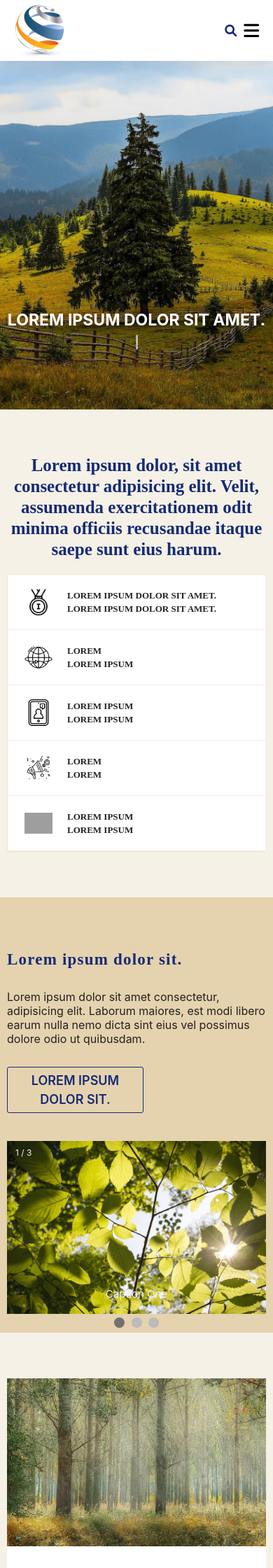
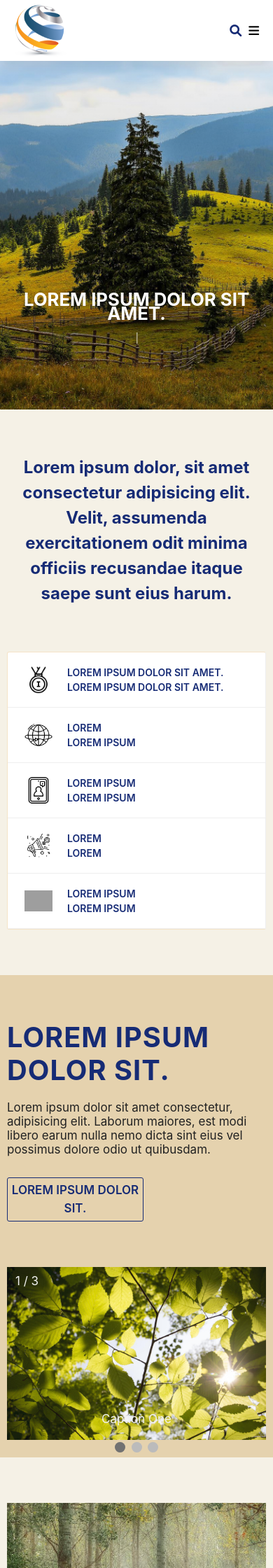
Before and after one commit to nthieu01072016/My-Viet-group-jsc, a PHP site: page / in a window 390 px wide. Shown: the top 2240 px of the page at 70% size. Run offline with PHP 8.4, Linux system fonts and the light colour scheme; some libraries are stand-ins or nearby versions; grey boxes are pictures that could not be loaded.

Commit message:
Add files via upload

```diff
--- a/css/style.css
+++ b/css/style.css
@@ -1,24 +1,82 @@
-/* ======================================================REUSED====================================================== */
+/*-----------------------------------*\
+  #RESET
+\*-----------------------------------*/
 
-* {
+*,
+*::before,
+*::after {
+    margin: 0;
+    padding: 0;
+    -webkit-box-sizing: border-box;
     box-sizing: border-box;
 }
 
 a {
     text-decoration: none;
-    color: #337ab7;
 }
 
-ul {
+li {
     list-style: none;
-    padding: 0;
 }
 
+button {
+    background: none;
+    font: inherit;
+    border: none;
+    cursor: pointer;
+}
+
+img,
+ion-icon,
+button,
+a {
+    display: block;
+}
+
+span {
+    display: inline-block;
+}
 
 html {
-    overflow-x: hidden;
-    font-size: 18px;
+    font-family: "Poppins", sans-serif;
+    -ms-scroll-chaining: none;
+    overscroll-behavior: contain;
+    font-size: 17px;
 }
+
+input {
+    display: block;
+    width: 100%;
+    font: inherit;
+}
+
+input::-webkit-input-placeholder {
+    font: inherit;
+}
+
+input::-moz-placeholder {
+    font: inherit;
+}
+
+input:-ms-input-placeholder {
+    font: inherit;
+}
+
+input::-ms-input-placeholder {
+    font: inherit;
+}
+
+input::placeholder {
+    font: inherit;
+}
+
+body {
+    background: var(--white);
+}
+
+/* ======================================================REUSED====================================================== */
+
+
 
 .container {
     max-width: 1170px;
@@ -218,7 +272,6 @@ body {
     position: absolute;
     text-transform: uppercase;
     font-weight: bold;
-    font-size: 40px;
     line-height: 47px;
     letter-spacing: .03em;
     color: #fff;
@@ -226,17 +279,20 @@ body {
     left: 50%;
     transform: translate(-50%, -50%);
     text-align: center;
+    font-size: 34px;
 }
 
 /*======================================================ANIMATE-TEXT====================================================== */
 
-#content .banner h1 {
+#content .banner #text-animate {
     position: absolute;
     bottom: 12%;
     left: 50%;
     transform: translate(-50%, -50%);
     color: #fff;
-    font-size: 20px;
+    font-weight: bold;
+    font-size: 24px;
+    font-family: times new roman;
 }
 
 
@@ -254,23 +310,23 @@ body {
 
 #content .slogan {
     font-weight: bold;
-    font-size: 25px;
     line-height: 120%;
     text-align: center;
     color: #162b75;
-    font-family: 'GaramondPremrPro';
     margin: 65px 0;
 }
 
 #content .slogan .box-1 {
     max-width: 820px;
     margin: 0px auto;
+    font-size: 24px;
+    line-height: 1.5;
 }
 
 #content .slogan .box-2 {
     background: #fff;
     border-radius: 3px;
-    margin: 20px auto;
+    margin: 65px auto;
     border: 1px solid #dca4474d;
     display: flex;
     border-right: 1px solid #eeeeee;
@@ -294,12 +350,12 @@ body {
 #content .slogan .box-2 a div {
     text-align: left;
     font-weight: 600;
-    font-size: 13px;
     line-height: 150%;
-    color: #222;
+    color: #162b75;
     text-transform: uppercase;
     flex-grow: 1;
     padding-left: 10px;
+    font-size: 14px;
 }
 
 #content .slogan .box-2 a:hover {
@@ -317,25 +373,24 @@ body {
 
 .box-4 .box-4-1 {
     margin: 0px auto;
-    margin-bottom: 40px;
+    margin-bottom: 65px;
 }
 
 .box-4 .box-4-1 .box-4-1-1 {
     max-width: 506px;
     font-weight: bold;
-    font-size: 40px;
     line-height: 47px;
     letter-spacing: .03em;
     color: #162b75;
-    font-family: 'GaramondPremrPro';
     margin-bottom: 20px;
+    font-size: 34px;
+    text-transform: uppercase;
 }
 
 .box-4 .box-4-1 .box-4-1-2 {
     max-width: 506px;
     font-style: normal;
     font-weight: normal;
-    font-size: 13px;
     line-height: 20px;
     color: #222;
     margin-bottom: 30px;
@@ -383,7 +439,6 @@ body {
 /* Caption text */
 .text {
     color: #f2f2f2;
-    font-size: 15px;
     padding: 8px 12px;
     position: absolute;
     bottom: 8px;
@@ -394,7 +449,6 @@ body {
 /* Number text (1/3 etc) */
 .numbertext {
     color: #f2f2f2;
-    font-size: 12px;
     padding: 8px 12px;
     position: absolute;
     top: 0;
@@ -593,7 +659,6 @@ body {
 #toggle {
     color: black;
     text-align: right;
-    font-size: 20px;
     margin: 10px;
     cursor: pointer;
     display: none;
@@ -716,16 +780,9 @@ body {
         height: auto;
     }
 
-    #content .banner .banner-text {
-        line-height: 20px;
-        bottom: 95px;
-        letter-spacing: 0;
-        font-size: 16px;
-        min-width: 307px;
-    }
+    #content .banner .banner-text {}
 
-    #content .banner h1 {
-    }
+    #content .banner h1 {}
 
     #content .slogan {}
 
@@ -734,19 +791,11 @@ body {
     }
 
     #content .slogan .box-2 a {
-        width: 100%;
-        height: 115px;
-        border-right: none;
-        border-bottom: 1px solid #eeeeee;
-        height: 79px;
-        padding: 13px 288px;
     }
 
     #content .box-4 .box-4-1 .box-4-1-1 {}
 
-    #content .box-4 .box-4-1 .box-4-1-2 {
-        font-size: 16px;
-    }
+    #content .box-4 .box-4-1 .box-4-1-2 {}
 
     #content .box-4 .box-4-1 .box-4-1-btn {}
 
@@ -878,16 +923,9 @@ body {
         height: auto;
     }
 
-    #content .banner .banner-text {
-        line-height: 20px;
-        bottom: 95px;
-        letter-spacing: 0;
-        font-size: 16px;
-        min-width: 307px;
-    }
+    #content .banner .banner-text {}
 
-    #content .banner h1 {
-    }
+    #content .banner h1 {}
 
     #content .slogan {}
 
@@ -896,19 +934,11 @@ body {
     }
 
     #content .slogan .box-2 a {
-        width: 100%;
-        height: 115px;
-        border-right: none;
-        border-bottom: 1px solid #eeeeee;
-        height: 79px;
-        padding: 13px 198px;
     }
 
     #content .box-4 .box-4-1 .box-4-1-1 {}
 
-    #content .box-4 .box-4-1 .box-4-1-2 {
-        font-size: 16px;
-    }
+    #content .box-4 .box-4-1 .box-4-1-2 {}
 
     #content .box-4 .box-4-1 .box-4-1-btn {}
 
@@ -946,9 +972,6 @@ body {
         width: 370px;
     }
 
-    h3 {
-        font-size: 23px;
-    }
 
     #header .nav .main-menu>li:hover>.sub-menu,
     #header .nav .main-menu>li .sub-menu>li:hover .sub-menu-child {
@@ -978,7 +1001,6 @@ body {
         order: 2;
         display: flex;
         align-items: center;
-        font-size: 25px;
     }
 
     #header #toggle:hover {
@@ -1065,15 +1087,12 @@ body {
         line-height: 20px;
         bottom: 95px;
         letter-spacing: 0;
-        font-size: 16px;
         min-width: 307px;
+        font-size: 22px;
     }
 
-    #content .banner h1 {
-        font-size: 18px;
-        bottom: 60px;
-        text-align: center;
-        width: 100%;
+    #content .banner #text-animate {
+        font-size: 16px;
     }
 
     #content .slogan {}
@@ -1093,9 +1112,7 @@ body {
 
     #content .box-4 .box-4-1 .box-4-1-1 {}
 
-    #content .box-4 .box-4-1 .box-4-1-2 {
-        font-size: 16px;
-    }
+    #content .box-4 .box-4-1 .box-4-1-2 {}
 
     #content .box-4 .box-4-1 .box-4-1-btn {}
 
```
Also changed, not shown: other parts of css/style.css (+30 -34 lines).
